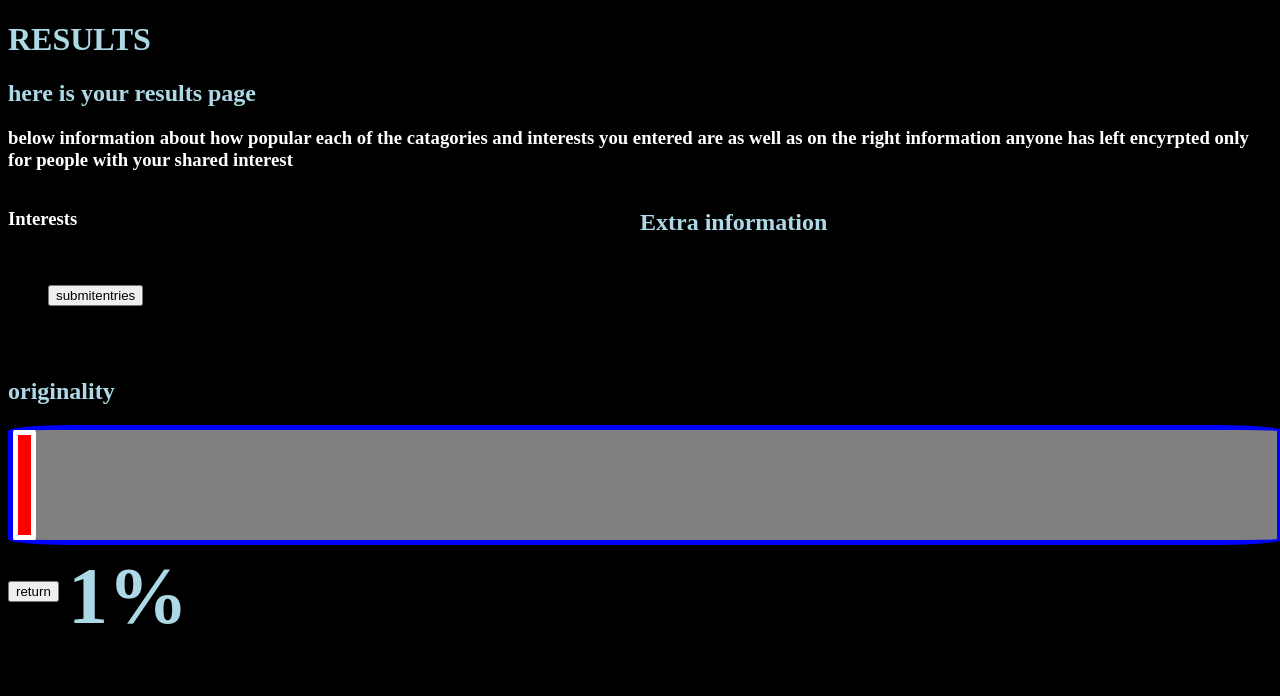
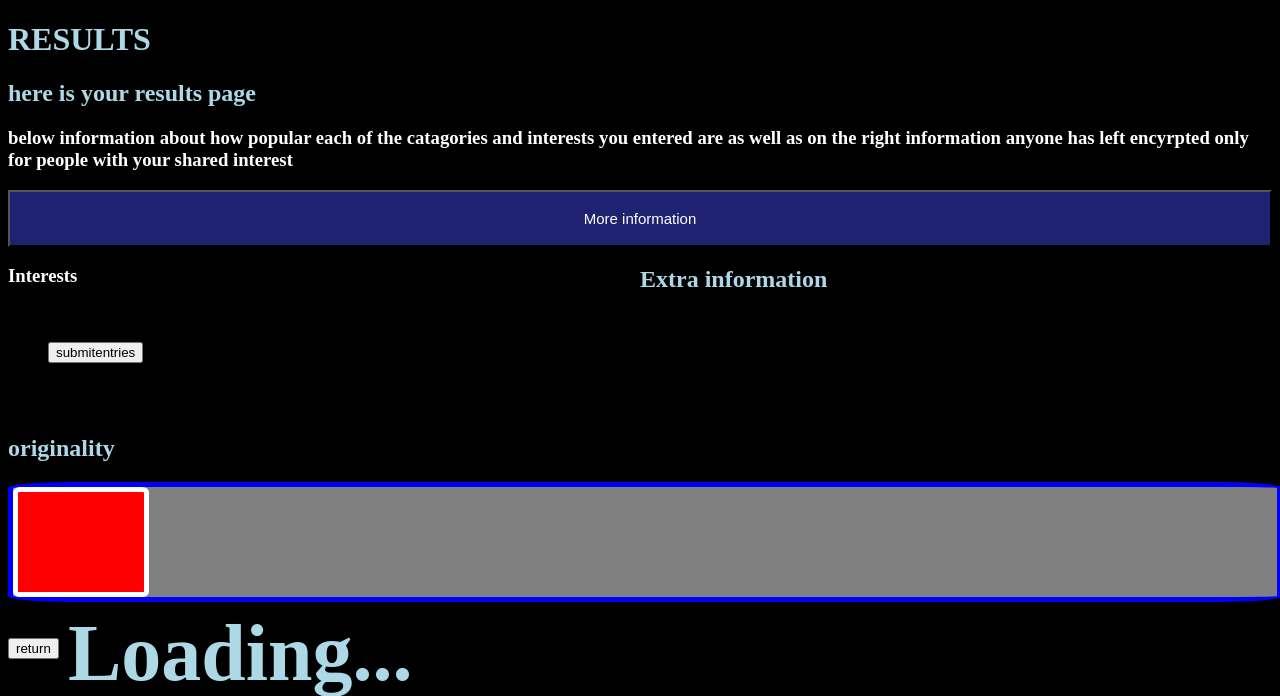
Before and after one commit to 1PaddyBoy/FLASK-CS-Project-2024-2, a Flask app: page /results in a window 1280 px wide. Shown: the top 696 px of the page. Run offline with Flask 3, Linux system fonts and the light colour scheme; parts of the project's set-up code (start-up, migrations or seed data) failed here and were passed over.

Commit message:
12-14-24

```diff
--- a/flaskr/templates/results.html
+++ b/flaskr/templates/results.html
@@ -7,7 +7,10 @@
       <h1>RESULTS</h1>
       <h2>here is your results page</h2>
       <h3>below information about how popular each of the catagories and interests you entered are as well as on the right information anyone has left encyrpted only for people with your shared interest</h3>
-
+      <button class="collapsible">More information</button>
+      <div class="content">
+        <p>This website will compare your entered interests anonymously with the servers database. Then if you choose data can be recorded to add and you can see messages others have left encrypted just for those with your interest. All data is securely held</p>
+      </div>
 
       <div class ="row">
         <div class="column" style = "width: 50%;"> <h3>Interests</h3>
@@ -61,6 +64,23 @@
     </form>
 
     <script>
+      var coll = document.getElementsByClassName("collapsible");
+      var k;
+      //make event listener for each
+      for (k = 0; k < coll.length; k++) {
+        coll[i].addEventListener("click", function() {
+
+        this.classList.toggle("active");
+        var content = this.nextElementSibling;
+        if (content.style.maxHeight){
+          content.style.maxHeight = null;
+        } else {
+          //autosizing but 5 buffer, could make this equal for the two but predefintion probably then needed or whole dynamic system
+          content.style.maxHeight = content.scrollHeight + 5 + "px";
+        }
+
+        });
+      }
       var i = 0;
 
 
```
